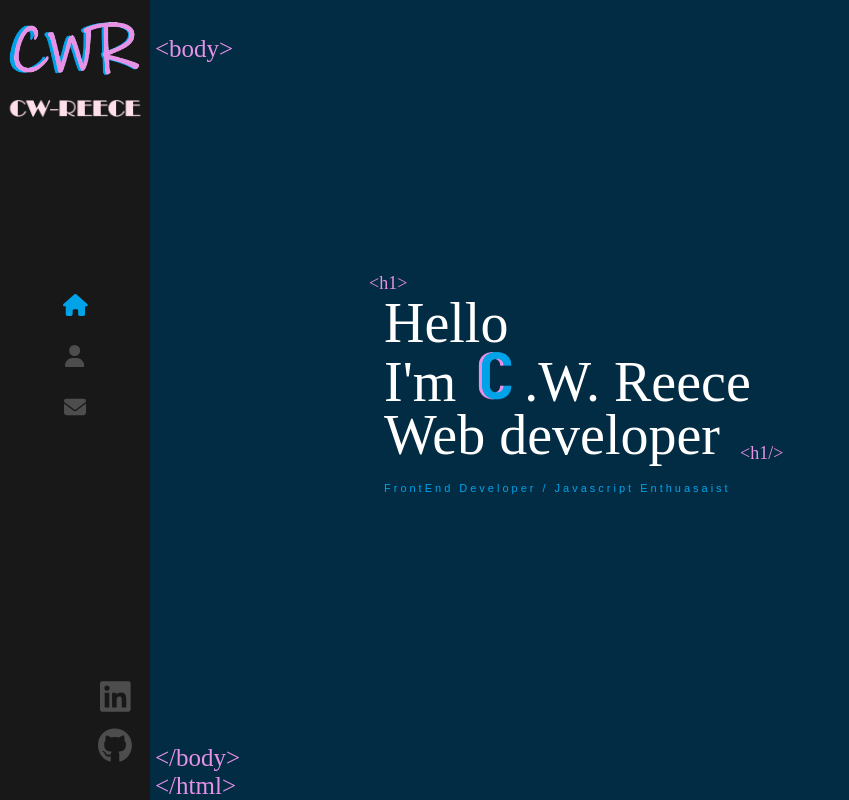
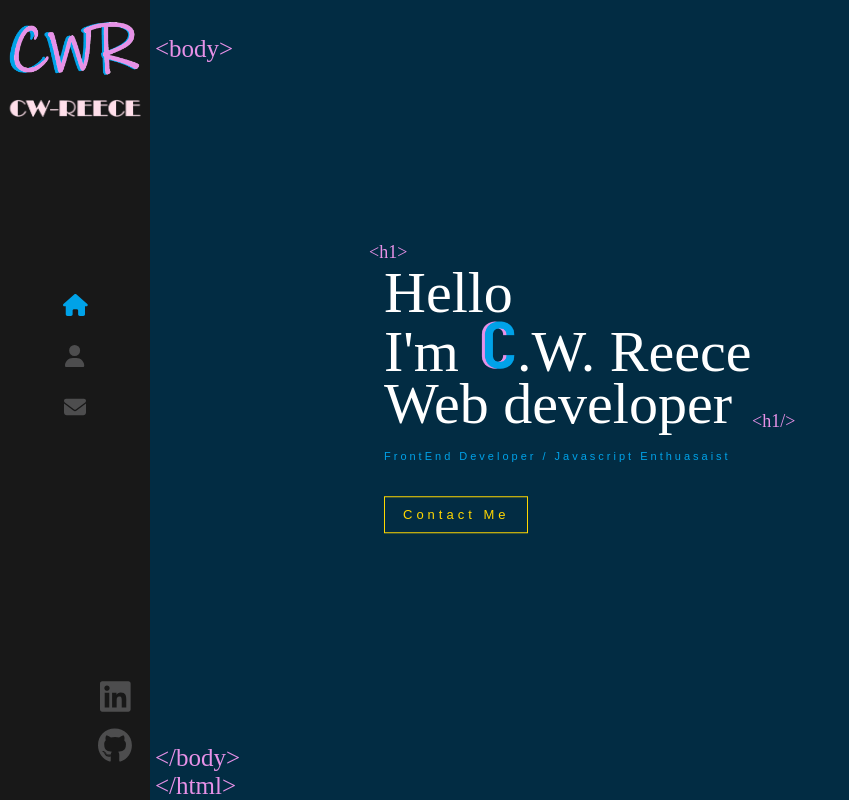
Before and after one commit to cw-reece/portfolio, a React (Create React App) app: page / in a window 1280 px wide. Shown: the top 800 px of the page, without its empty margins (0-849 px from the left). Built offline with nearby package versions, Linux system fonts and the light colour scheme.

Commit message:
built and styled home component

```diff
--- a/src/components/Layout/index.scss
+++ b/src/components/Layout/index.scss
@@ -21,3 +21,18 @@
 .bottom-tag-html {
     margin-left: -20px;
 }
+
+.container {
+    width: 100%;
+    will-change: contents;
+    height: 90%;
+    min-height: 566px;
+    position: absolute;
+    opacity: 0;
+    top: 5%;
+    margin: 0 auto;
+    z-index: 1;
+    transform-style: preserve-3d;
+    animation: fadeIn 1s forwards;
+    animation-delay: 1s;
+}
--- a/src/components/home/index.js
+++ b/src/components/home/index.js
@@ -1,5 +1,7 @@
 import LogoTitle from '../../Assets/images/logopreload.png'
 import './index.scss'
+import { Link } from 'react-router-dom'
+
 const Home = () => {
   return (
     <>
@@ -15,6 +17,9 @@ const Home = () => {
             Web developer
           </h1>
           <h2>FrontEnd Developer / Javascript Enthuasaist </h2>
+          <Link to="/contact" className="flat-button">
+            Contact Me
+          </Link>
         </div>
       </div>
     </>
--- a/src/components/home/index.scss
+++ b/src/components/home/index.scss
@@ -10,10 +10,10 @@
 
     h1 {
         color: #fff;
-        font-size: 56px;
+        font-size: 58px;
         line-height: 53px;
         margin: 0;
-        font-family: 'Arial Rounded MT Bold';
+        font-family: 'JetBrains Mono';
         font-weight: 400;
 
         &:before {
@@ -41,7 +41,6 @@
 
         img {
             margin-left: 20px;
-            padding-right: 10px;
             opacity: 0;
             width: 38px;
             height: auto;
```
